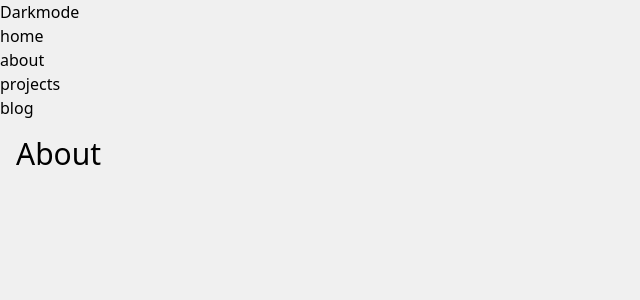
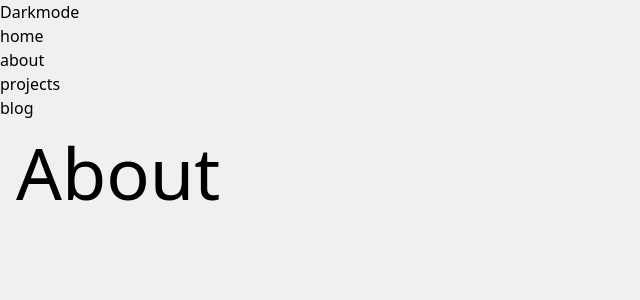
Before and after one commit to PisoDev77/PisoDev77.github.io, a React (Vite) app: page / in a window 1280 px wide. Shown: the top 300 px of the page, without its empty margins (0-640 px from the left). Built offline with nearby package versions, Linux system fonts and the light colour scheme; the HTML template or start-up script is replaced by a standard one.

Commit message:
feat: Add media query(tailwind)
- Heading1; text-3xl sm:text-5xl md:text-7xl
- Heading2; text-2xl sm:text-4xl md:text-6xl
- Heading3; text-xl sm:text-3xl md:text-5xl

```diff
--- a/src/components/Headings/Heading1.tsx
+++ b/src/components/Headings/Heading1.tsx
@@ -3,5 +3,5 @@ import { headingProps, baseClassName } from './props';
 export default function Heading1(headingProps: headingProps) {
 	const { children } = headingProps;
 
-	return <h1 className={baseClassName + 'text-3xl'}>{children}</h1>;
+	return <h1 className={baseClassName + 'text-3xl sm:text-5xl md:text-7xl'}>{children}</h1>;
 }
--- a/src/components/Headings/Heading2.tsx
+++ b/src/components/Headings/Heading2.tsx
@@ -3,5 +3,5 @@ import { headingProps, baseClassName } from './props';
 export default function Heading1(headingProps: headingProps) {
 	const { children } = headingProps;
 
-	return <h2 className={baseClassName + 'text-2xl'}>{children}</h2>;
+	return <h2 className={baseClassName + 'text-2xl sm:text-4xl md:text-6xl'}>{children}</h2>;
 }
--- a/src/components/Headings/Heading3.tsx
+++ b/src/components/Headings/Heading3.tsx
@@ -3,5 +3,5 @@ import { headingProps, baseClassName } from './props';
 export default function Heading1(headingProps: headingProps) {
 	const { children } = headingProps;
 
-	return <h3 className={baseClassName + 'text-xl'}>{children}</h3>;
+	return <h3 className={baseClassName + 'text-xl sm:text-3xl md:text-5xl'}>{children}</h3>;
 }
--- a/src/components/Headings/props.ts
+++ b/src/components/Headings/props.ts
@@ -2,4 +2,4 @@ export interface headingProps {
 	children: string;
 }
 
-export const baseClassName = 'p-4 min-w-80 ';
+export const baseClassName = 'p-4 min-w-80 col-span-1 sm:col-span-2 ';
```
